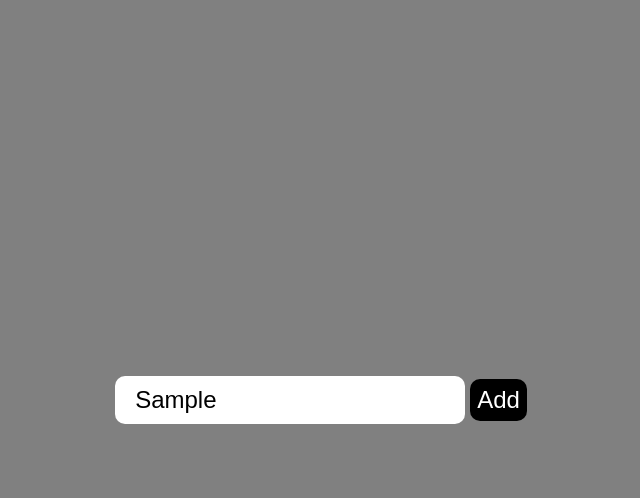
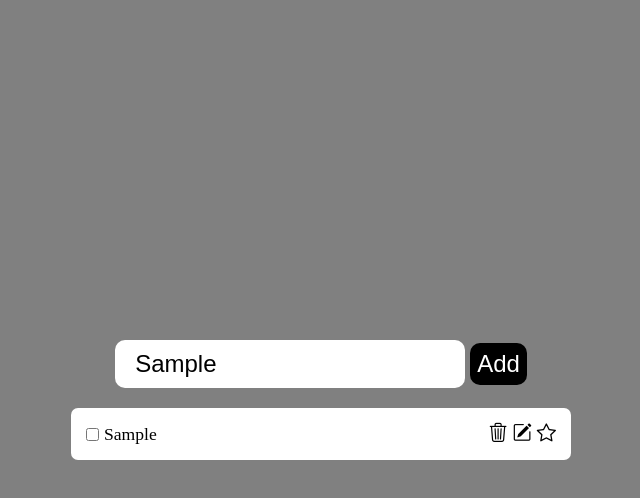
Before and after one commit to Zeynab-jalalian/To-Do-List-mine-, a plain HTML site: page index.html in a window 1280 px wide. Both pictures are taken after typing "Sample" into the empty fields and a click on the button "Add". Shown: the whole page, without its empty margins (319-959 px from the left). Drawn offline with nearby package versions, Linux system fonts and the light colour scheme.

Commit message:
add items

```diff
--- a/index.html
+++ b/index.html
@@ -12,27 +12,17 @@
   </head>
   <body>
     <div class="add-list">
-      <input type="text" placeholder="Add a item" />
+      <input type="text" placeholder="Add a item" id="item-input" />
       <button class="add">Add</button>
     </div>
 
-    <!--
+
     <div class="list-items">
       <ul>
-        <li>
-          <div class="item">
-            <input type="checkbox" id="checkbox" />
-            <label for="checkbox">Reading a book</label>
-          </div>
-          <div class="icons">
-            <i class="bi bi-trash3"></i>
-            <i class="bi bi-pencil-square"></i>
-            <i class="bi bi-star"></i>
-          </div>
-        </li>
+
       </ul>
     </div>
-    -->
+
 
     <script src="script.js"></script>
   </body>
--- a/script.js
+++ b/script.js
@@ -0,0 +1,25 @@
+const inputItem = document.getElementById("item-input");
+const add = document.querySelector(".add");
+const list_items = document.querySelector(".list-items ul");
+
+add.addEventListener("click", () => {
+  if (inputItem.value.trim() === "") return;
+  const list = document.createElement("li");
+  const itemDiv = document.createElement("div");
+  itemDiv.className = "item";
+  const checkboxId = "checkbox-" + new Date().getTime();
+  itemDiv.innerHTML = `
+    <input type="checkbox" id="${checkboxId}"/>
+    <label for="${checkboxId}">${inputItem.value}</label>
+    `;
+  list.appendChild(itemDiv);
+  const icons = document.createElement("div");
+  icons.className = "icons";
+  icons.innerHTML = `
+      <i class="bi bi-trash3"></i>
+      <i class="bi bi-pencil-square"></i>
+      <i class="bi bi-star"></i>
+    `;
+  list.appendChild(icons);
+  list_items.appendChild(list);
+});
```
